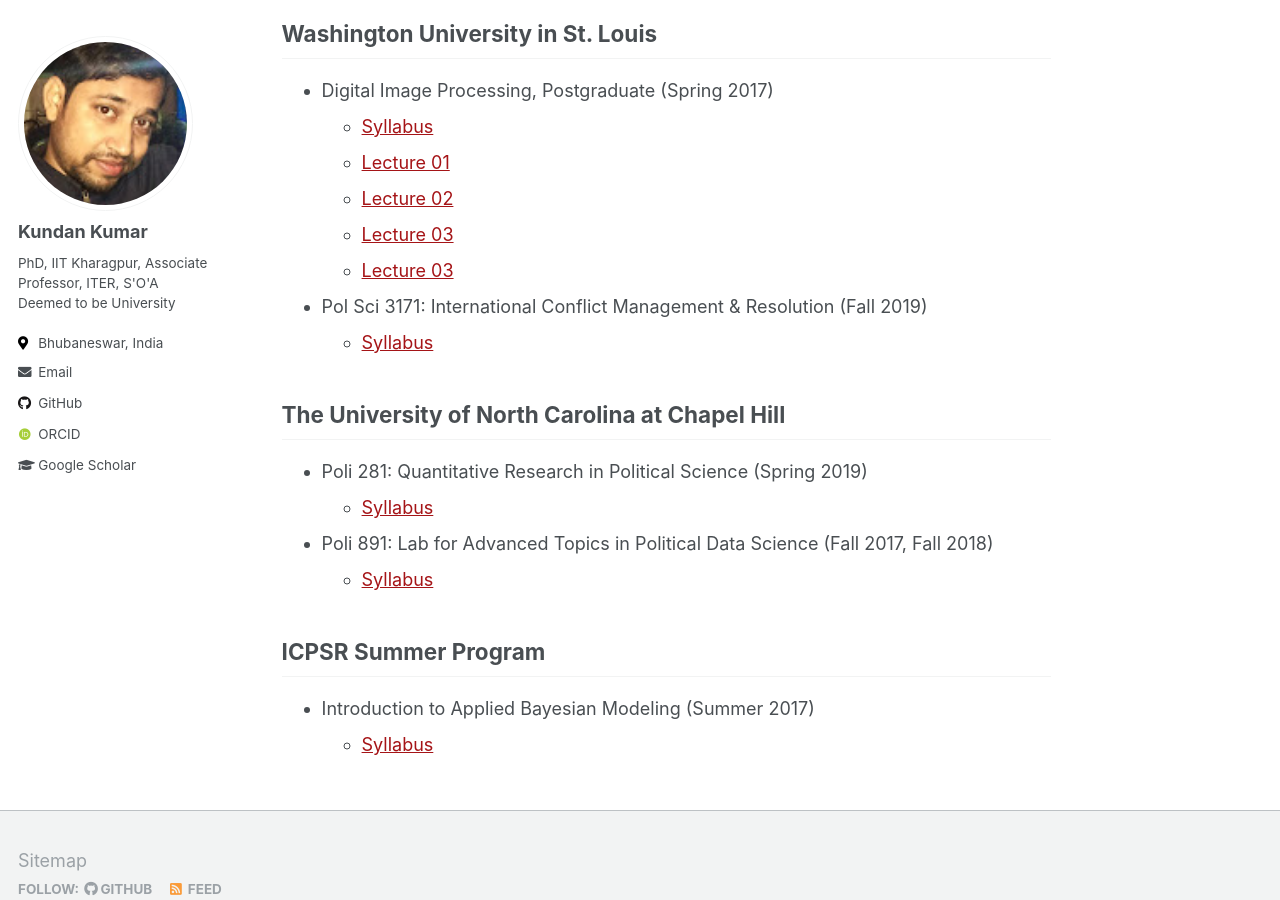
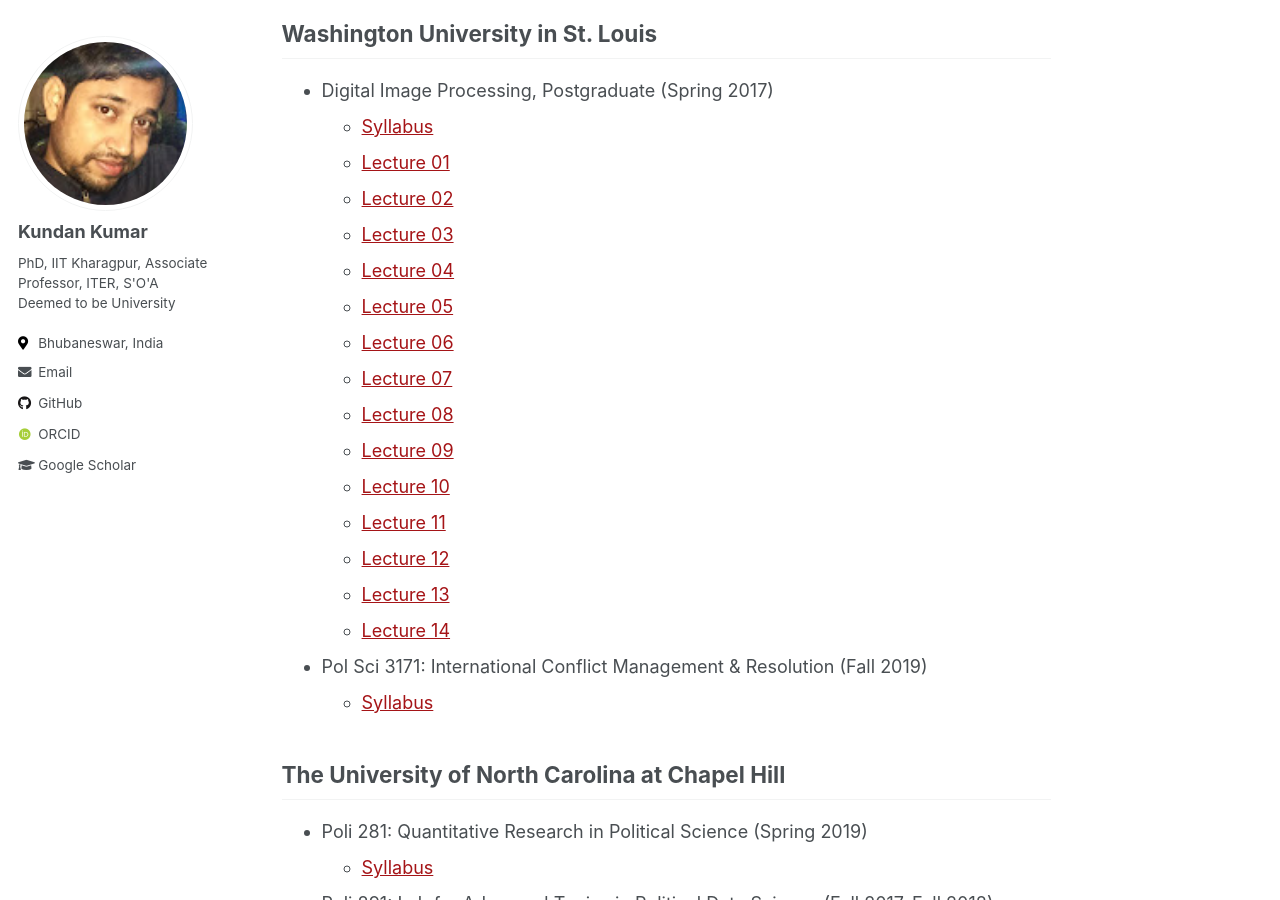
Before and after one commit to erkundanec/erkundanec.github.io, a Jekyll site: the page built from _pages/teaching.md, in a window 1280 px wide and 900 px high, scrolled down 290 px. Built offline with Jekyll 4.4.1, drawn with Linux system fonts in a browser that asks for light colours; some web fonts are replaced.

Commit message:
Update teaching.md

```diff
--- a/_pages/teaching.md
+++ b/_pages/teaching.md
@@ -11,9 +11,19 @@
 - Digital Image Processing, Postgraduate (Spring 2017)
     - [Syllabus](/files/pdf/teaching/PS 3090 Syllabus.pdf)
     - [Lecture 01](/files/pdf/teaching/Digital_Image_Processing/DIP_Lecture01.pdf)
-    - [Lecture 02](/files/pdf/teaching/PS 3090 Syllabus.pdf)
-    - [Lecture 03](/files/pdf/teaching/PS 3090 Syllabus.pdf)
-    - [Lecture 03](/files/pdf/teaching/PS 3090 Syllabus.pdf)
+    - [Lecture 02](/files/pdf/teaching/Digital_Image_Processing/DIP_Lecture02.pdf)
+    - [Lecture 03](/files/pdf/teaching/Digital_Image_Processing/DIP_Lecture03.pdf)
+    - [Lecture 04](/files/pdf/teaching/Digital_Image_Processing/DIP_Lecture04.pdf)
+    - [Lecture 05](/files/pdf/teaching/Digital_Image_Processing/DIP_Lecture05.pdf)
+    - [Lecture 06](/files/pdf/teaching/Digital_Image_Processing/DIP_Lecture06.pdf)
+    - [Lecture 07](/files/pdf/teaching/Digital_Image_Processing/DIP_Lecture07.pdf)
+    - [Lecture 08](/files/pdf/teaching/Digital_Image_Processing/DIP_Lecture08.pdf)
+    - [Lecture 09](/files/pdf/teaching/Digital_Image_Processing/DIP_Lecture09.pdf)
+    - [Lecture 10](/files/pdf/teaching/Digital_Image_Processing/DIP_Lecture10.pdf)
+    - [Lecture 11](/files/pdf/teaching/Digital_Image_Processing/DIP_Lecture11.pdf)
+    - [Lecture 12](/files/pdf/teaching/Digital_Image_Processing/DIP_Lecture12.pdf)
+    - [Lecture 13](/files/pdf/teaching/Digital_Image_Processing/DIP_Lecture13.pdf)
+    - [Lecture 14](/files/pdf/teaching/Digital_Image_Processing/DIP_Lecture14.pdf)
 - Pol Sci 3171: International Conflict Management & Resolution (Fall 2019)
     - [Syllabus](/files/pdf/teaching/PS 3171 Syllabus.pdf)
 
```
